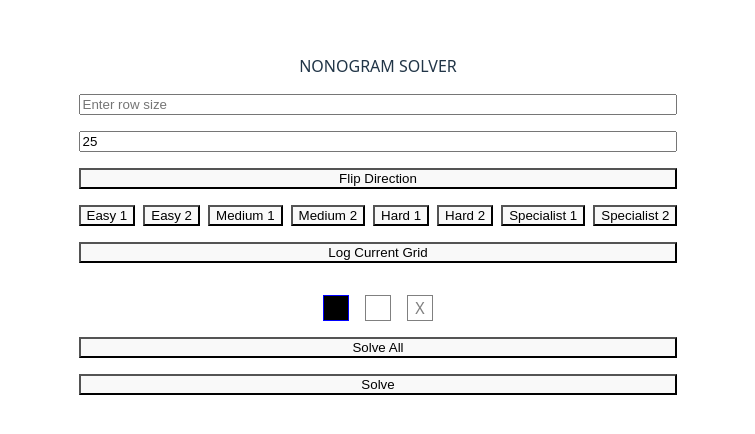
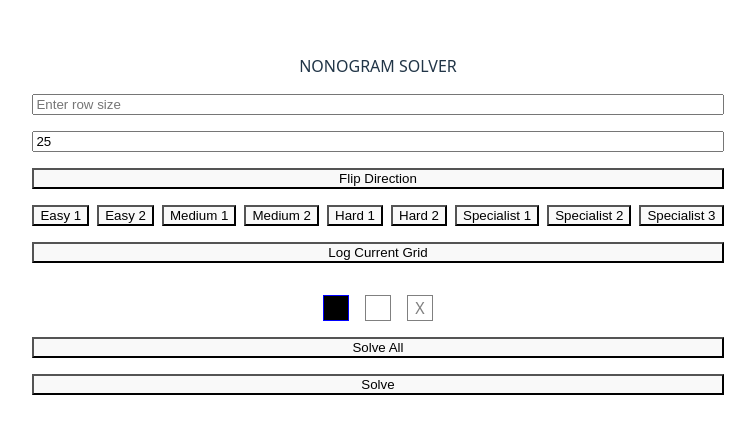
Before and after one commit to KevinTenorio/nonogram-solver, a React (Vite) app: page / in a window 1280 px wide. Shown: the part 176-610 px from the top of the page, without its empty margins (262-1017 px from the left). Built offline with nearby package versions, Linux system fonts and the light colour scheme.

Commit message:
Blocks empty spaces too small for remaining blocks

```diff
--- a/src/App.tsx
+++ b/src/App.tsx
@@ -9,6 +9,7 @@ import hard1 from "./hard1.json";
 import hard2 from "./hard2.json";
 import specialist1 from "./specialist1.json";
 import specialist2 from "./specialist2.json";
+import specialist3 from "./specialist3.json";
 
 function App() {
   const [gridSize, setGridSize] = useState(0);
@@ -26,6 +27,7 @@ function App() {
   const [isSolving, setIsSolving] = useState(false);
 
   const solve = useCallback(() => {
+    // Initializes info for the selected line
     const infoForIndex: {
       info: number | null;
       isSolved: boolean;
@@ -52,7 +54,6 @@ function App() {
     if (!solvedLineMap.includes(null)) {
       return;
     }
-
     let somethingChangedBlocks = true;
     let firstUnblockedIndex = Math.min(
       solvedLineMap.indexOf(null) !== -1
@@ -340,7 +341,7 @@ function App() {
       }
     }
 
-    // Blocks surrounding of solved blocks
+    // Blocks neighbours of solved blocks
     somethingChangedBlocks = true;
     const auxInfo = [...tempInfo];
     while (
@@ -390,7 +391,7 @@ function App() {
       }
     }
 
-    // Blocks surrounding of solved blocks - final check
+    // Blocks surrounding of solved blocks
     for (let i = 0; i < infoForIndex.length; i++) {
       if (infoForIndex[i].isSolved) {
         if (i === 0) {
@@ -416,6 +417,52 @@ function App() {
               solvedLineMap[j] = false;
             }
           }
+        }
+      }
+    }
+
+    // Blocks empty spaces too small for remaining blocks
+    const smallestUnsolvedBlockSize = Math.min(
+      ...infoForIndex.filter((n) => !n.isSolved).map((n) => n.info!)
+    );
+    const emptySpaces: {
+      startIndex: number;
+      endIndex: number;
+      size: number;
+    }[] = [];
+    let countingEmpty = false;
+    let emptyStartIndex = 0;
+    for (let i = 0; i < gridSize; i++) {
+      if (
+        solvedLineMap[i] === null &&
+        (i === 0 || solvedLineMap[i - 1] === false)
+      ) {
+        if (!countingEmpty) {
+          countingEmpty = true;
+          emptyStartIndex = i;
+        }
+      } else if (solvedLineMap[i] === false) {
+        if (countingEmpty) {
+          countingEmpty = false;
+          emptySpaces.push({
+            startIndex: emptyStartIndex,
+            endIndex: i - 1,
+            size: i - emptyStartIndex,
+          });
+        }
+      }
+    }
+    if (countingEmpty) {
+      emptySpaces.push({
+        startIndex: emptyStartIndex,
+        endIndex: gridSize - 1,
+        size: gridSize - emptyStartIndex,
+      });
+    }
+    for (const space of emptySpaces) {
+      if (space.size < smallestUnsolvedBlockSize) {
+        for (let i = space.startIndex; i <= space.endIndex; i++) {
+          solvedLineMap[i] = false;
         }
       }
     }
@@ -605,6 +652,17 @@ function App() {
           }}
         >
           Specialist 2
+        </button>
+        <button
+          onClick={() => {
+            const example = { ...specialist3 };
+            setGridSize(example.gridMap.length);
+            setRowInfo(example.rowInfo);
+            setColumnInfo(example.columnInfo);
+            setGridMap(example.gridMap);
+          }}
+        >
+          Specialist 3
         </button>
       </div>
       <button
--- /dev/null
+++ b/src/specialist3.json
@@ -0,0 +1,488 @@
+{
+  "rowInfo": [
+    [6],
+    [6, 1],
+    [5, 2, 1],
+    [4, 1, 1, 2],
+    [2, 2, 1, 1],
+    [4, 1, 1, 1],
+    [2, 2, 2, 2, 1],
+    [2, 2, 1, 1, 1],
+    [2, 2, 1, 1, 1],
+    [2, 2, 2, 3],
+    [2, 2, 5],
+    [4, 8],
+    [2, 3, 7],
+    [2, 4, 8],
+    [3, 10],
+    [1, 5, 9],
+    [1, 11, 2],
+    [4, 7, 1, 1],
+    [14, 2],
+    [3]
+  ],
+  "columnInfo": [
+    [6],
+    [6, 1],
+    [5, 2, 1],
+    [4, 1, 1, 2],
+    [3, 2, 1, 1],
+    [3, 1, 1, 1],
+    [1, 2, 2, 2, 1],
+    [2, 2, 1, 1, 1],
+    [2, 2, 1, 1, 1],
+    [2, 2, 2, 3],
+    [2, 2, 5],
+    [4, 2, 6],
+    [2, 3, 8],
+    [2, 4, 8],
+    [3, 10],
+    [1, 5, 9],
+    [1, 11, 2],
+    [4, 7, 1, 1],
+    [14, 2],
+    [3]
+  ],
+  "gridMap": [
+    [
+      null,
+      null,
+      null,
+      null,
+      null,
+      null,
+      null,
+      null,
+      null,
+      null,
+      null,
+      null,
+      null,
+      null,
+      null,
+      null,
+      null,
+      null,
+      null,
+      null
+    ],
+    [
+      null,
+      null,
+      null,
+      null,
+      null,
+      null,
+      null,
+      null,
+      null,
+      null,
+      null,
+      null,
+      null,
+      null,
+      null,
+      null,
+      null,
+      null,
+      null,
+      null
+    ],
+    [
+      null,
+      null,
+      null,
+      null,
+      null,
+      null,
+      null,
+      null,
+      null,
+      null,
+      null,
+      null,
+      null,
+      null,
+      null,
+      null,
+      null,
+      null,
+      null,
+      null
+    ],
+    [
+      null,
+      null,
+      null,
+      null,
+      null,
+      null,
+      null,
+      null,
+      null,
+      null,
+      null,
+      null,
+      null,
+      null,
+      null,
+      null,
+      null,
+      null,
+      null,
+      null
+    ],
+    [
+      null,
+      null,
+      null,
+      null,
+      null,
+      null,
+      null,
+      null,
+      null,
+      null,
+      null,
+      null,
+      null,
+      null,
+      null,
+      null,
+      null,
+      null,
+      null,
+      null
+    ],
+    [
+      null,
+      null,
+      null,
+      null,
+      null,
+      null,
+      null,
+      null,
+      null,
+      null,
+      null,
+      null,
+      null,
+      null,
+      null,
+      null,
+      null,
+      null,
+      null,
+      null
+    ],
+    [
+      null,
+      null,
+      null,
+      null,
+      null,
+      null,
+      null,
+      null,
+      null,
+      null,
+      null,
+      null,
+      null,
+      null,
+      null,
+      null,
+      null,
+      null,
+      null,
+      null
+    ],
+    [
+      null,
+      null,
+      null,
+      null,
+      null,
+      null,
+      null,
+      null,
+      null,
+      null,
+      null,
+      null,
+      null,
+      null,
+      null,
+      null,
+      null,
+      null,
+      null,
+      null
+    ],
+    [
+      null,
+      null,
+      null,
+      null,
+      null,
+      null,
+      null,
+      null,
+      null,
+      null,
+      null,
+      null,
+      null,
+      null,
+      null,
+      null,
+      null,
+      null,
+      null,
+      null
+    ],
+    [
+      null,
+      null,
+      null,
+      null,
+      null,
+      null,
+      null,
+      null,
+      null,
+      null,
+      null,
+      null,
+      null,
+      null,
+      null,
+      null,
+      null,
+      null,
+      null,
+      null
+    ],
+    [
+      null,
+      null,
+      null,
+      null,
+      null,
+      null,
+      null,
+      null,
+      null,
+      null,
+      null,
+      null,
+      null,
+      null,
+      null,
+      null,
+      null,
+      null,
+      null,
+      null
+    ],
+    [
+      null,
+      null,
+      null,
+      null,
+      null,
+      null,
+      null,
+      null,
+      null,
+      null,
+      null,
+      null,
+      null,
+      null,
+      null,
+      null,
+      null,
+      null,
+      null,
+      null
+    ],
+    [
+      null,
+      null,
+      null,
+      null,
+      null,
+      null,
+      null,
+      null,
+      null,
+      null,
+      null,
+      null,
+      null,
+      null,
+      null,
+      null,
+      null,
+      null,
+      null,
+      null
+    ],
+    [
+      null,
+      null,
+      null,
+      null,
+      null,
+      null,
+      null,
+      null,
+      null,
+      null,
+      null,
+      null,
+      null,
+      null,
+      null,
+      null,
+      null,
+      null,
+      null,
+      null
+    ],
+    [
+      null,
+      null,
+      null,
+      null,
+      null,
+      null,
+      null,
+      null,
+      null,
+      null,
+      null,
+      null,
+      null,
+      null,
+      null,
+      null,
+      null,
+      null,
+      null,
+      null
+    ],
+    [
+      null,
+      null,
+      null,
+      null,
+      null,
+      null,
+      null,
+      null,
+      null,
+      null,
+      null,
+      null,
+      null,
+      null,
+      null,
+      null,
+      null,
+      null,
+      null,
+      null
+    ],
+    [
+      null,
+      null,
+      null,
+      null,
+      null,
+      null,
+      null,
+      null,
+      null,
+      null,
+      null,
+      null,
+      null,
+      null,
+      null,
+      null,
+      null,
+      null,
+      null,
+      null
+    ],
+    [
+      null,
+      null,
+      null,
+      null,
+      null,
+      null,
+      null,
+      null,
+      null,
+      null,
+      null,
+      null,
+      null,
+      null,
+      null,
+      null,
+      null,
+      null,
+      null,
+      null
+    ],
+    [
+      null,
+      null,
+      null,
+      null,
+      null,
+      null,
+      null,
+      null,
+      null,
+      null,
+      null,
+      null,
+      null,
+      null,
+      null,
+      null,
+      null,
+      null,
+      null,
+      null
+    ],
+    [
+      null,
+      null,
+      null,
+      null,
+      null,
+      null,
+      null,
+      null,
+      null,
+      null,
+      null,
+      null,
+      null,
+      null,
+      null,
+      null,
+      null,
+      null,
+      null,
+      null
+    ]
+  ]
+}
```
